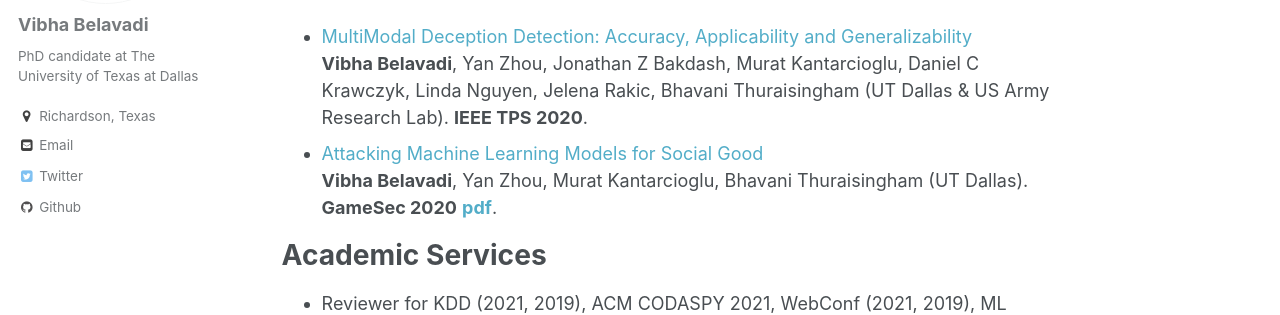
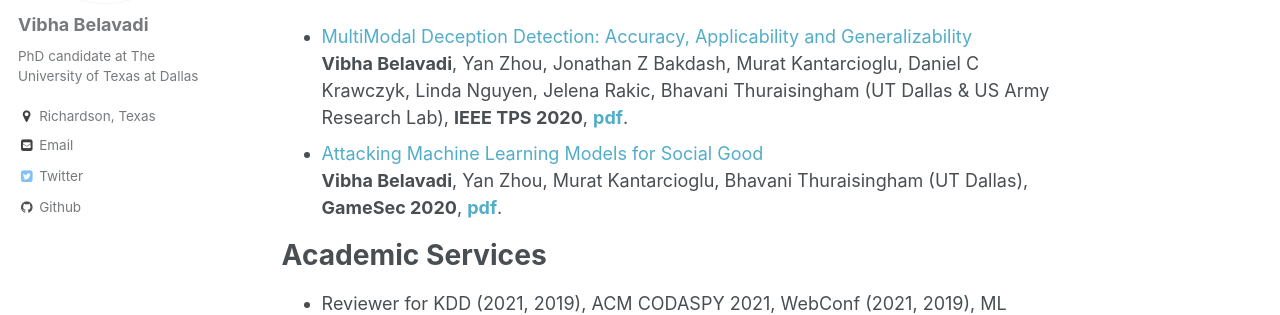
Before and after one commit to VibhaBelavadi/vibhabelavadi.github.io, a Jekyll site: the page built from _pages/about.md, in a window 1280 px wide and 900 px high, scrolled down 414 px. Shown: the part 207-522 px from the top of the window. Built offline with Jekyll 4.4.1, drawn with Linux system fonts in a browser that asks for light colours.

Commit message:
Update about.md

```diff
--- a/_pages/about.md
+++ b/_pages/about.md
@@ -27,9 +27,9 @@ Links
 Research Work
 ======
 -	[MultiModal Deception Detection: Accuracy, Applicability and Generalizability](https://ieeexplore.ieee.org/abstract/document/9325368)<br/>
-  <b>Vibha Belavadi</b>, Yan Zhou, Jonathan Z Bakdash, Murat Kantarcioglu, Daniel C Krawczyk, Linda Nguyen, Jelena Rakic, Bhavani Thuraisingham (UT Dallas & US Army Research Lab). <b>IEEE TPS 2020</b>.
+  <b>Vibha Belavadi</b>, Yan Zhou, Jonathan Z Bakdash, Murat Kantarcioglu, Daniel C Krawczyk, Linda Nguyen, Jelena Rakic, Bhavani Thuraisingham (UT Dallas & US Army Research Lab), <b>IEEE TPS 2020</b>, <b>[pdf](https://vibhabelavadi.github.io/files/IEEE_TPS_vision_2020.pdf)</b>.
 -	[Attacking Machine Learning Models for Social Good](https://link.springer.com/chapter/10.1007/978-3-030-64793-3_25)<br/>
-  **Vibha Belavadi**, Yan Zhou, Murat Kantarcioglu, Bhavani Thuraisingham (UT Dallas). <b>GameSec 2020</b> <b>[pdf](https://vibhabelavadi.github.io/files/GameSec_2020_Paper.pdf)</b>.
+  **Vibha Belavadi**, Yan Zhou, Murat Kantarcioglu, Bhavani Thuraisingham (UT Dallas), <b>GameSec 2020</b>, <b>[pdf](https://vibhabelavadi.github.io/files/GameSec_2020_Paper.pdf)</b>.
 
 Academic Services
 ======
```
